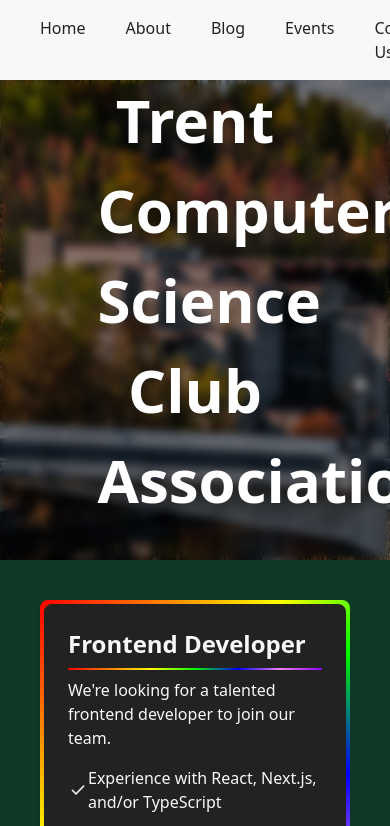
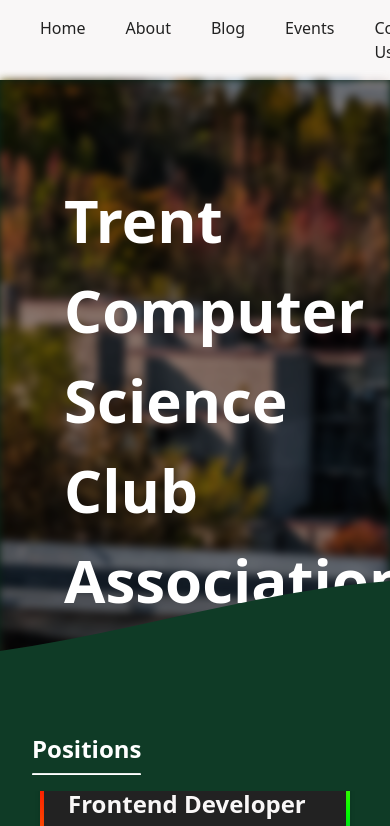
Before and after one commit to Trent-Computer-Science-Club-Association/ClubWebsite, a Next.js app: page /Apply in a window 390 px wide. Shown: the top 826 px of the page. Built offline with nearby package versions, Linux system fonts and the light colour scheme.

Commit message:
Fix(Contact): various mobile related changes and adjustment for content

```diff
--- a/components/BlurBanner.tsx
+++ b/components/BlurBanner.tsx
@@ -5,21 +5,33 @@ interface BaseProps {
   imagePath: string;
   altText: string;
   title: string;
+  sectionHeader?: string;
 }
 
-const BlurBanner: React.FC<BaseProps> = (props) => {
-  const { imagePath, altText, title } = props;
-
+const BlurBanner: React.FC<BaseProps> = ({
+  imagePath,
+  altText,
+  title,
+  sectionHeader,
+}) => {
   return (
     <div className={styles.Container}>
-      <Image src={imagePath} alt={altText} fill />
       <div className={styles.BlurBanner}>
         <div className={styles.imageContainer}>
-          <Image src={imagePath} alt={altText} fill />
+          <Image src={imagePath} alt={altText} fill={true} />
         </div>
         <div className={styles.overlay}>
           <h1 className={styles.title}>{title}</h1>
         </div>
+        {sectionHeader && (
+          <div className={styles.waveContainer}>
+            <Image src={'wave.svg'} alt={'wave'} fill={true} />
+            <div className={styles.sectionHeaderContainer}>
+              <h2 className={styles.sectionHeader}>{sectionHeader}</h2>
+              <hr className={styles.sectionHeaderUnderline} />
+            </div>
+          </div>
+        )}
       </div>
     </div>
   );
--- a/layouts/ListingsSection.tsx
+++ b/layouts/ListingsSection.tsx
@@ -5,6 +5,7 @@ import styles from '../styles/layouts/Listing.module.scss';
 import ReactMarkdown from 'react-markdown';
 import Modal from 'react-modal';
 import { Listing } from '../config.yaml';
+import Link from 'next/link';
 
 interface ListingsSectionProps {
   positions: Listing[];
@@ -23,10 +24,8 @@ const ListingType = {
 Modal.setAppElement('#__next');
 
 const ListingsSection: React.FC<ListingsSectionProps> = ({
-  positions,
-  formData,
+  positions = [],
   onInputChange,
-  onSubmit,
 }) => {
   const [isExpanded, setIsExpanded] = useState(false);
   const [isModalOpen, setIsModalOpen] = useState(false);
@@ -113,7 +112,6 @@ const ListingsSection: React.FC<ListingsSectionProps> = ({
   };
 
   const handleApply = () => {
-    // Pre-fill the Subject field with the selected listing title
     onInputChange('Subject', selectedListing?.title || '');
     setIsModalOpen(false);
     const contactForm = document.getElementById('contact-form');
@@ -124,6 +122,18 @@ const ListingsSection: React.FC<ListingsSectionProps> = ({
 
   return (
     <div className={styles.listingsSectionWrapper}>
+      {positions.length === 0 ? (
+        <div className={styles.noPositions}>
+          <p>
+            There are no positions open at the moment. Please follow our{' '}
+            <Link href='https://www.linkedin.com/company/trent-computer-science-society'>
+              LinkedIn
+            </Link>{' '}
+            for updates.
+          </p>
+        </div>
+      ) : (
+        <>
           <div className={styles.listingsSection}>
             {visibleListings.map((position) => position.card)}
           </div>
@@ -134,7 +144,12 @@ const ListingsSection: React.FC<ListingsSectionProps> = ({
             >
               {isExpanded ? (
                 <>
-              <Image src='/ChevronUp.svg' alt='Expand' width={20} height={20} />
+                  <Image
+                    src='/ChevronUp.svg'
+                    alt='Expand'
+                    width={20}
+                    height={20}
+                  />
                   Show Less
                 </>
               ) : (
@@ -149,6 +164,8 @@ const ListingsSection: React.FC<ListingsSectionProps> = ({
                 </>
               )}
             </button>
+          )}
+        </>
       )}
 
       {selectedListing && (
--- a/pages/Apply.tsx
+++ b/pages/Apply.tsx
@@ -46,6 +46,7 @@ export default function Home() {
             imagePath='/FaryonBridge.jpg'
             altText='About Us Image'
             title='Trent Computer Science Club Association'
+            sectionHeader='Positions'
           />
           <ListingsSection
             positions={config.listings}
--- a/styles/components/BlurBanner.module.scss
+++ b/styles/components/BlurBanner.module.scss
@@ -1,19 +1,19 @@
 .Container {
-  @apply w-full h-[30rem];
+  @apply w-full;
   @apply relative;
-  @apply overflow-hidden;
+  // Removed the fixed height and overflow-hidden
 }
 
 .BlurBanner {
-  @apply w-full h-full;
+  @apply w-full;
   @apply relative;
   @apply flex flex-col;
+  // Removed the fixed height
 }
 
 .imageContainer {
-  @apply w-full h-full;
+  @apply w-full h-[40rem]; // Fixed height moved here
   @apply relative;
-
   img {
     @apply blur-sm object-cover;
   }
@@ -21,13 +21,43 @@
 
 .overlay {
   @apply absolute inset-0;
-  @apply flex items-center justify-center;
+  @apply flex items-center justify-start;
   @apply bg-black/40;
   @apply z-10;
 }
 
 .title {
   @apply w-1/2;
-  @apply text-6xl font-bold text-white text-center leading-normal;
-  @apply mb-10;
+  @apply text-6xl font-bold text-white leading-normal;
+  @apply ml-16;
 }
+
+.waveContainer {
+  @apply absolute bottom-0 left-0 right-0;
+  @apply h-1/3;
+  @apply z-20;
+  @apply translate-y-1/3;
+  @apply w-full;
+
+  img {
+    @apply object-cover object-bottom;
+  }
+}
+
+.sectionHeaderContainer {
+  @apply absolute bottom-4 md:bottom-8 left-8 md:left-16;
+  @apply z-30;
+  @apply inline-block;
+}
+
+.sectionHeader {
+  @apply text-2xl md:text-3xl lg:text-4xl font-semibold text-white;
+  @apply mb-2;
+}
+
+.sectionHeaderUnderline {
+  @apply border-t-2 border-white;
+  @apply rounded-2xl;
+  @apply w-full;
+  @apply mt-1;
+}
--- a/styles/components/TextBox.module.scss
+++ b/styles/components/TextBox.module.scss
@@ -10,7 +10,6 @@
   }
 
   .links {
-    @apply mt-12;
     @apply flex flex-col gap-1;
     @apply flex-shrink-0;
     a {
--- a/styles/layouts/ContactSection.module.scss
+++ b/styles/layouts/ContactSection.module.scss
@@ -1,5 +1,21 @@
+.contactSection {
+  @apply grid gap-4 p-4;
+  @apply py-8;
+  @apply px-8;
+  @apply items-center;
+
+  @screen md {
+    @apply grid-cols-2;
+  }
+}
+
 .left {
   @apply col-span-1;
+  @apply mb-8;
+
+  @screen md {
+    @apply mb-0;
+  }
 }
 
 .right {
@@ -8,17 +24,16 @@
   @apply h-full;
 }
 
-.contactSection {
-  @apply grid grid-cols-2 gap-4 p-4;
-  @apply py-8;
-  @apply px-8;
-  @apply items-center;
-}
+.topBox {
+  @apply mb-8;
 
-.topBox {
-  @apply mb-auto;
+  @screen md {
+    @apply mb-auto;
+  }
 }
 
 .bottomBox {
-  @apply mt-auto;
+  @screen md {
+    @apply mt-auto;
+  }
 }
--- a/styles/layouts/Listing.module.scss
+++ b/styles/layouts/Listing.module.scss
@@ -64,6 +64,24 @@
 
 .listingsSectionWrapper {
   @apply flex flex-col items-center m-4;
+
+  .noPositions {
+    @apply flex flex-col items-center;
+    @apply text-color-2;
+    @apply text-center;
+    @apply mt-4;
+
+    p {
+      @apply w-1/2;
+      @apply text-3xl leading-loose font-bold;
+      @apply my-16;
+    }
+
+    a {
+      @apply underline;
+      @apply text-color-2;
+    }
+  }
 }
 
 .expandButton {
--- a/styles/layouts/TextSection.module.scss
+++ b/styles/layouts/TextSection.module.scss
@@ -1,8 +1,12 @@
 .TextSection {
-  @apply grid grid-cols-2 gap-4 p-4;
+  @apply grid gap-4 p-4;
   @apply py-16;
   @apply px-10;
   @apply items-center;
+
+  @screen md {
+    @apply grid-cols-2;
+  }
 
   p {
     @apply text-color-2 leading-relaxed text-xl;
@@ -17,6 +21,11 @@
 
 .TextAndButton {
   @apply col-span-1;
+  order: 2;
+
+  @screen md {
+    order: 1;
+  }
 }
 
 .ImageWrapper {
@@ -26,6 +35,11 @@
   @apply pb-[80%];
   @apply overflow-hidden;
   @apply rounded-xl;
+  order: 1;
+
+  @screen md {
+    order: 2;
+  }
 }
 
 .TextSectionImage {
```
Lines whose indentation alone changed are shown as unchanged.
